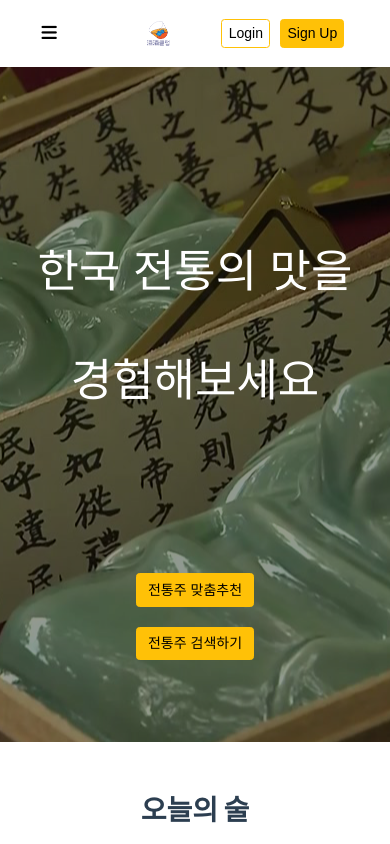
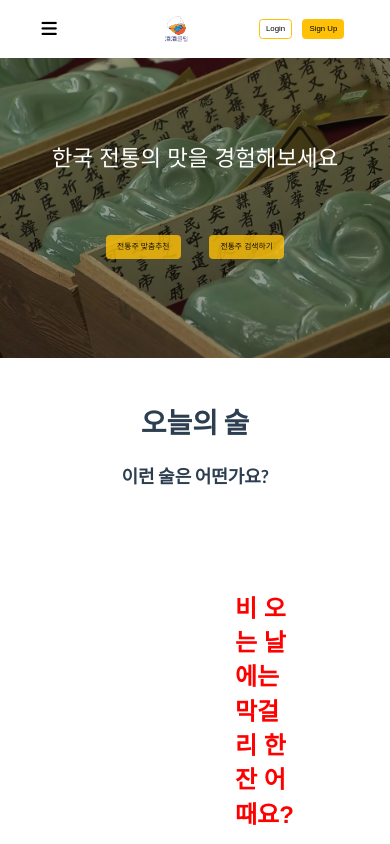
Before and after one commit to 3jieun3/SSAFY_PJT_JuJuClub, a Vue app in the folder FE/joojooclub/: page / in a window 390 px wide. Shown: the top 844 px of the page. Built offline with nearby package versions, Linux system fonts and the light colour scheme.

Commit message:
feature/main-image

```diff
--- a/FE/joojooclub/package.json
+++ b/FE/joojooclub/package.json
@@ -9,6 +9,7 @@
   },
   "dependencies": {
     "animejs": "^3.2.1",
+    "aos": "^2.3.4",
     "axios": "^0.27.2",
     "core-js": "^3.8.3",
     "lodash": "^4.17.21",
--- a/FE/joojooclub/public/index.html
+++ b/FE/joojooclub/public/index.html
@@ -6,6 +6,7 @@
     <meta name="viewport" content="width=device-width,initial-scale=1.0">
     <link rel="icon" href="<%= BASE_URL %>favicon.ico">
     <link href="https://cdn.jsdelivr.net/npm/bootstrap@5.1.3/dist/css/bootstrap.min.css" rel="stylesheet" integrity="sha384-1BmE4kWBq78iYhFldvKuhfTAU6auU8tT94WrHftjDbrCEXSU1oBoqyl2QvZ6jIW3" crossorigin="anonymous">
+    <link href="https://unpkg.com/aos@2.3.1/dist/aos.css" rel="stylesheet">
     <script src="https://code.jquery.com/jquery-3.1.1.min.js" crossorigin="anonymous"></script>
     <link rel="stylesheet" href="https://cdn.jsdelivr.net/npm/semantic-ui@2.4.1/dist/semantic.min.css"/>
     <script src="https://cdn.jsdelivr.net/npm/semantic-ui@2.4.1/dist/semantic.min.js"></script>
@@ -18,6 +19,7 @@
     <div id="app"></div>
     <!-- built files will be auto injected -->
     <script src="https://cdn.jsdelivr.net/npm/bootstrap@5.1.3/dist/js/bootstrap.bundle.min.js" integrity="sha384-ka7Sk0Gln4gmtz2MlQnikT1wXgYsOg+OMhuP+IlRH9sENBO0LRn5q+8nbTov4+1p" crossorigin="anonymous"></script>
+    <script src="https://unpkg.com/aos@2.3.1/dist/aos.js"></script>
     <script src="https://kit.fontawesome.com/1d98ab57c0.js" crossorigin="anonymous"></script>
   </body>
 </html>
--- a/FE/joojooclub/src/components/NavBar.vue
+++ b/FE/joojooclub/src/components/NavBar.vue
@@ -92,13 +92,13 @@ export default {
   font-size: min(4vw, 1.1rem);
 }
 .colorbtn {
-  font-size: min(4vw, 1rem);
+  font-size: min(2vw, 1rem);
   padding: min(0.8vw, 4px) min(1.6vw, 1rem);
   margin: 5px;
   color: black;
 }
 .colorbtn2 {
-  font-size: min(4vw, 1rem);
+  font-size: min(2vw, 1rem);
   padding: min(0.8vw, 4px) min(1.6vw, 1rem);
   margin: 5px;
 }
--- a/FE/joojooclub/src/components/main/MainImage.vue
+++ b/FE/joojooclub/src/components/main/MainImage.vue
@@ -3,12 +3,11 @@
     <div class="background-wrap">
       <div class="content">
         <div id="welcomeMent" class="animationTarget">
-          <p>한국 전통의 맛을</p>
-          <p>경험해보세요</p>
+          <p class="m-0">한국 전통의 맛을 경험해보세요</p>
         </div>
-        <button class="btn btn-warning mx-5"
+        <button class="main-btn btn btn-warning mx-3 mx-md-5"
         @click="goRecommend">전통주 맞춤추천</button>
-        <button class="btn btn-warning mx-5"
+        <button class="main-btn btn btn-warning mx-3 mx-md-5"
         @click="goDrinks">전통주 검색하기</button>
       </div>
     </div>
@@ -26,8 +25,8 @@ export default {
       anime({
         targets: '.animationTarget',
         opacity: ['0', '1'],
-        translateY: '-150px',
-        duration: 5000
+        translateY: ('-10vw', '-50px'),
+        duration: 5000,
       })
     },
     goRecommend() {
@@ -44,25 +43,35 @@ export default {
 </script>
 
 <style scoped>
-
-  #welcomeMent {
-    color: white;
-    font-size: 45px;
-    width: auto;
+  .background-wrap {
+    background-image: url("@/assets/mainImage.png");
+    background-size: cover;
+    position: relative;
+    height: min(80vh, 500px);
   }
-
-  .background-wrap {
-    background: url(@/assets/mainImage.png) no-repeat center;
-    position: relative;
-    height: 80vh;
-    }
-
   .content {
     height: 30px;
     position: relative;
     top: 50%;
     left: 50%;
     transform: translate(-50%, -50%);
-    justify-content: center;
+    /* justify-content: center; */
+  }
+  #welcomeMent {
+    color: white;
+    font-size: 3rem;
+    width: auto;
+  }
+  @media (max-width: 600px) {
+    .background-wrap {
+      height: 300px;
+    }
+    #welcomeMent {
+      font-size: 1.6rem;
+    }
+  }
+  .main-btn {
+    font-size: min(2vw, 1rem);
+    opacity: 0.8;
   }
 </style>
--- a/FE/joojooclub/src/components/main/TodaysDrinkList.vue
+++ b/FE/joojooclub/src/components/main/TodaysDrinkList.vue
@@ -3,7 +3,8 @@
     <div class="justify-content-center align-items-center">
       <div class="wrapToday">
         <div class="content">
-          <h1>오늘의 술</h1>
+          <h1 class="mt-5">오늘의 술</h1>
+          <h3>이런 술은 어떤가요?</h3>
         </div>
       </div>
     </div>
@@ -34,7 +35,6 @@ export default {
 </script>
 
 <style>
-
   .wrapToday {
     height: 50px;
     display: flex;
--- a/FE/joojooclub/src/components/main/TodaysDrinkListItem.vue
+++ b/FE/joojooclub/src/components/main/TodaysDrinkListItem.vue
@@ -1,6 +1,8 @@
 <template>
   <div>
     <div class="justify-content-between"
+    data-aos="fade-up"
+    data-aos-anchor-placement="bottom-bottom"
     :class="{'todayRight mx-5' : todayDrink.drinkIndex, 'todayLeft mx-5' : !todayDrink.drinkIndex}">
       <div class="img-wrap col col-xs-12 col-sm-3">
         <img class="drinkImg" :src="todayDrink.drinkImage" alt="">
@@ -19,11 +21,17 @@
 </template>
 
 <script>
+import AOS from 'aos';
+import "aos/dist/aos.css";
+
 export default {
   name: 'TodaysDrinkListItem',
   props: {
     todayDrink: Object,
   },
+  created() {
+    AOS.init();
+  }
 }
 </script>
 
```
Also changed, not shown: FE/joojooclub/src/App.vue (+0 -13 lines), 1 other file (tests, documents, lock files or other folders).
